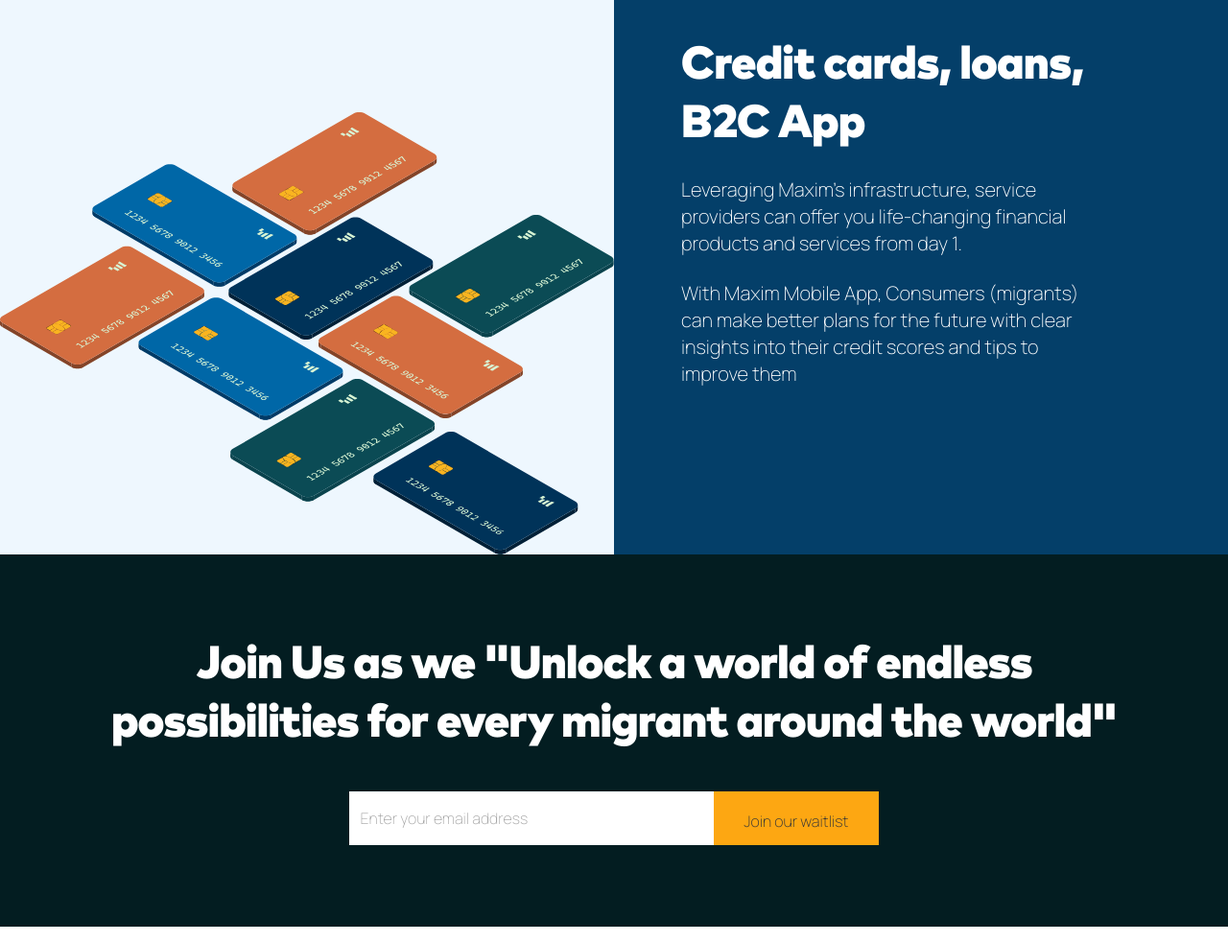
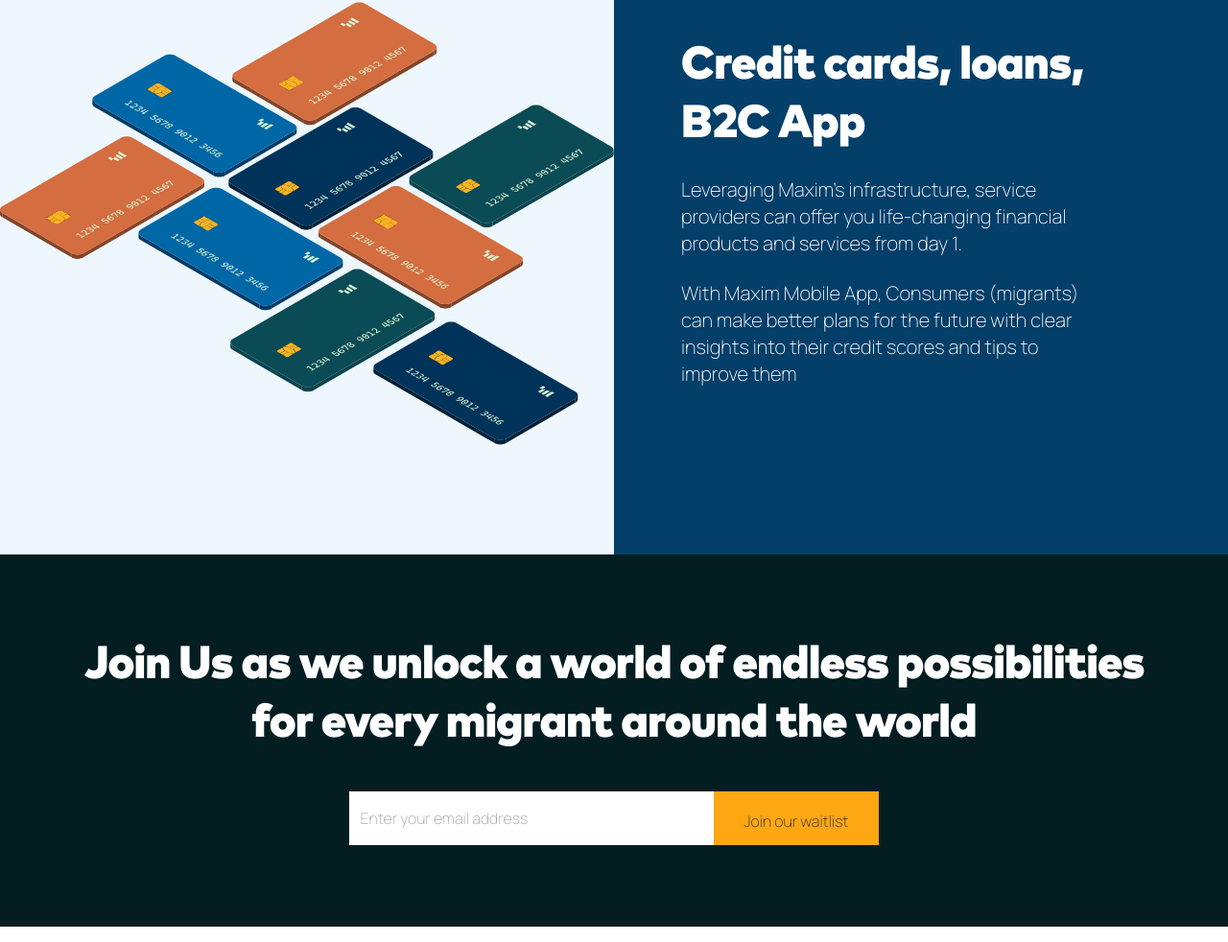
Before and after one commit to lawrencelucky/maxim-v-one, a website: page index.html in a window 1280 px wide. Shown: the part 2616-3598 px from the top of the page at 96% size. Drawn offline with Linux system fonts and the light colour scheme.

Commit message:
making changes

```diff
--- a/index.html
+++ b/index.html
@@ -198,7 +198,7 @@
       <div class="w-full lg:grid xl:gap-0 lg:grid-cols-12">
         <div class="bg-[#EEF7FE] lg:col-span-6 relative">
           <div
-            class="justify-self-end pt-10 lg:pt-0 w-full bg-[#EEF7FE] lg:mt-0 xl:flex xl:items-end xl:h-full"
+            class="justify-self-center w-full bg-[#EEF7FE] xl:flex py-6 xl:h-full"
           >
             <img src="./public/images/credit_card.svg" />
           </div>
@@ -244,8 +244,8 @@
             <p
               class="w-full mx-auto mb-[18px] mb-10 text-white text-[24px] leading-[32px] font-markproblack font-black leading-10 md:tracking-[-1px] md:text-5xl md:leading-[61px]"
             >
-              Join Us as we "Unlock a world of endless possibilities for every
-              migrant around the world"
+              Join Us as we unlock a world of endless possibilities for every
+              migrant around the world
             </p>
             <div class="flex flex-col lg:flex-row lg:w-fit mx-auto lg:h-[56px]">
               <input
```
